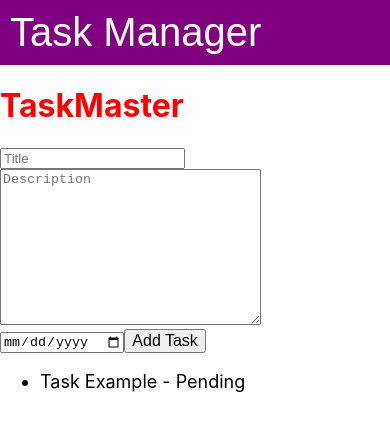
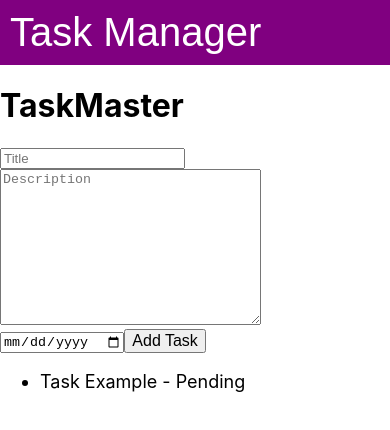
Before and after one commit to cmoore53/CSC-425-Taskmaster, a React (Create React App) app in the folder taskmaster/: page / in a window 390 px wide. Shown: the top 430 px of the page. Built offline with nearby package versions, Linux system fonts and the light colour scheme.

Commit message:
Don't want h1 to be red
Forgot to take that out

```diff
--- a/taskmaster/src/App.css
+++ b/taskmaster/src/App.css
@@ -30,9 +30,6 @@ TaskList{
 button{
   font-size: 16px;
 }
-h1{
-  color:red;
-}
 /* styles for devices with a maximum screen width of 480px */
 }
 
```
